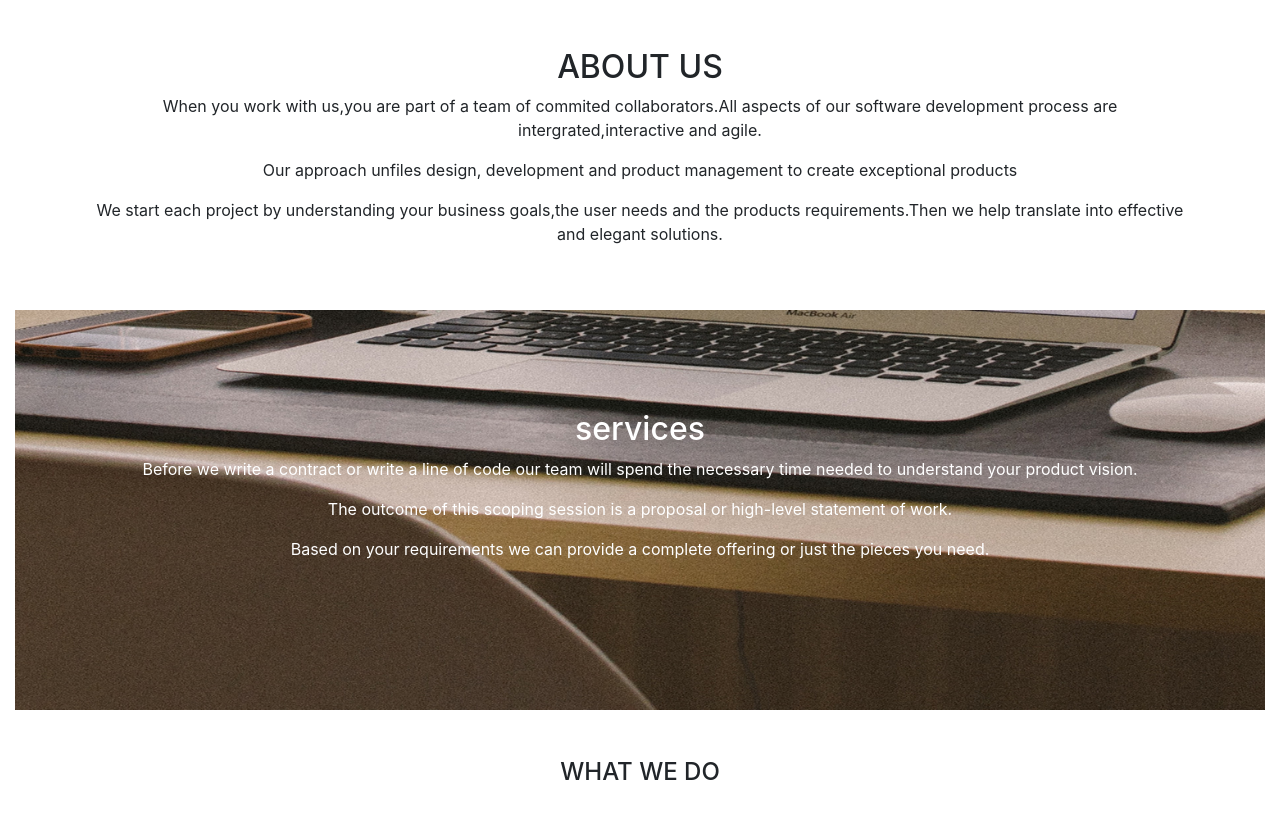
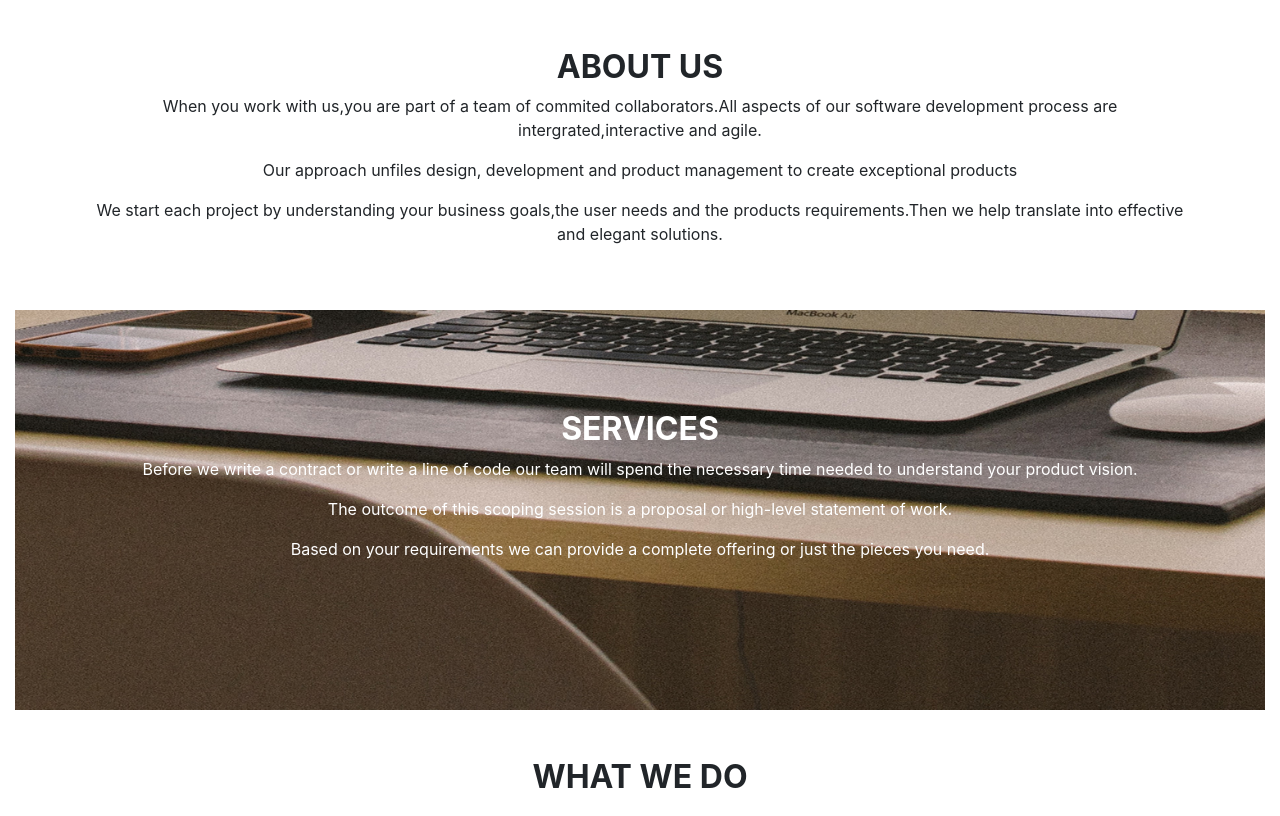
Before and after one commit to PerisOduol618/Delani-Studio, a plain HTML site: page index.html in a window 1280 px wide. Shown: the part 800-1616 px from the top of the page. Drawn offline with nearby package versions, Linux system fonts and the light colour scheme.

Commit message:
Add space between the email and the name

```diff
--- a/index.html
+++ b/index.html
@@ -22,7 +22,7 @@
         </div>
         <br><br>
         <div id="about" class="container">
-            <h2>ABOUT US</h2>
+            <h2><b>ABOUT US</b></h2>
             <p>When you work with us,you are part of a team of commited collaborators.All aspects of our software
                 development process are intergrated,interactive and agile.</p>
             <p>Our approach unfiles design, development and product management to create exceptional products</p>
@@ -31,7 +31,7 @@
         </div>
         <br><br>
         <div id="services">
-            <h2 class="text-white">services</h2>
+            <h2 class="text-white"><b>SERVICES</b></h2>
             <p class="text-white">Before we write a contract or write a line of code our team will spend the necessary
                 time needed to understand your product vision.</p>
             <p class="text-white">The outcome of this scoping session is a proposal or high-level statement of work.</p>
@@ -40,9 +40,9 @@
         </div>
         <br><br>
         <div id="what" class="container-fluid">
-            <h4>WHAT WE DO</h4>
+            <h2><b>WHAT WE DO</b></h2>
             <br>
-            <div class="icons row"  >
+            <div class="icons row">
                 <div class="design-1 col-md-4">
                     <div class="first">
                         <img src="Images/services_icons/design_icon.png" alt="design" class="point">
@@ -153,7 +153,7 @@
             <div class="form">
                 <form action="action_page.php" id="usrform">
                     <div class="text">
-                        <input type="text" name="usrname" placeholder="Name..." id="username">
+                        <input type="text" name="usrname" placeholder="Name..." id="username" style="margin-right: 3%;">
                         <input type="email" placeholder="Email..." id="contact-email">
                     </div>
                     <br>
```
